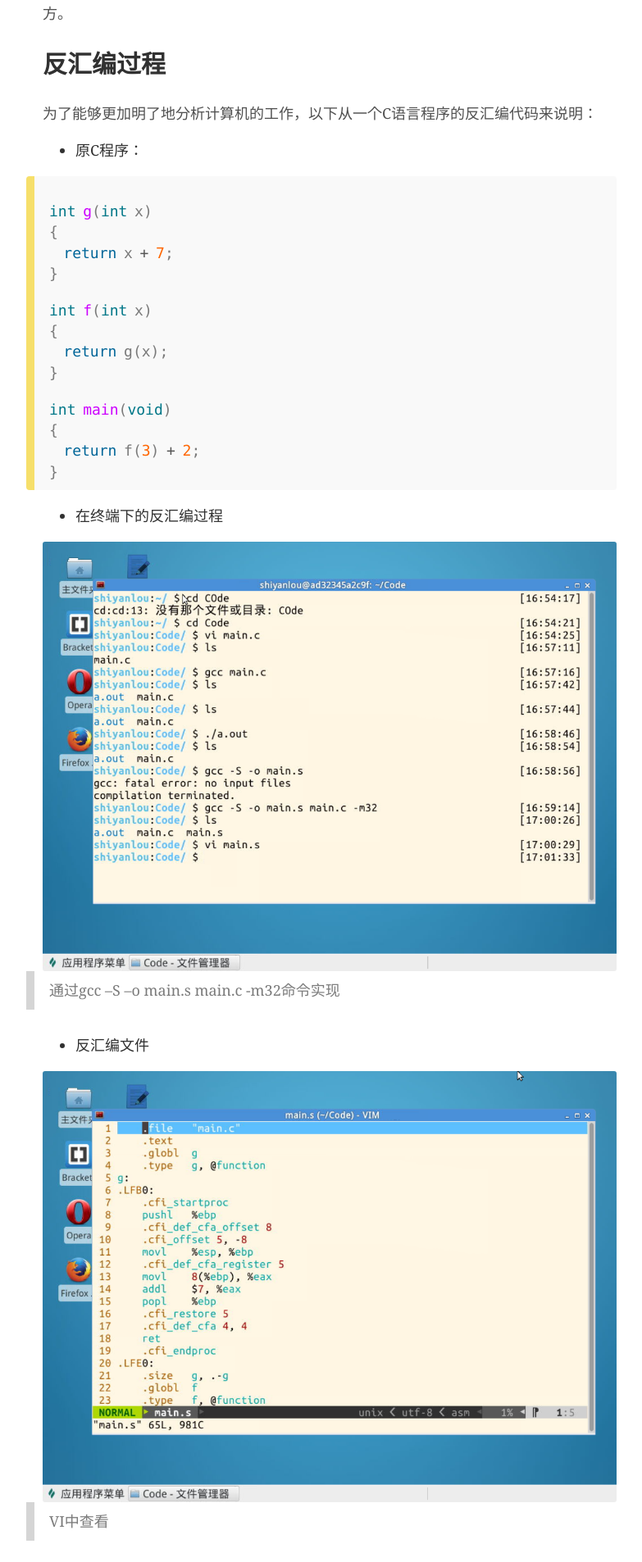
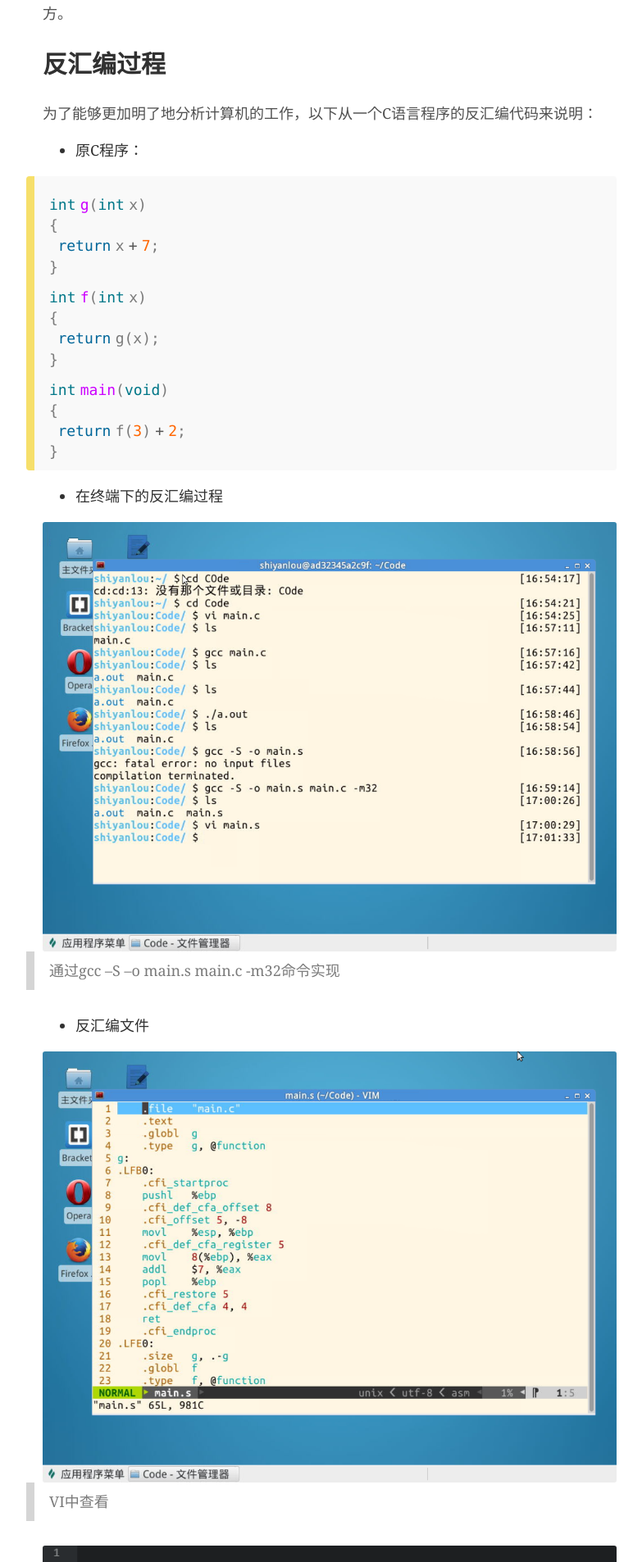
Before and after one commit to uglyyouth/uglyyouth.github.io, a Jekyll site: the page built from _posts/2015-03-08-instruction-system.md, in a window 1280 px wide. Shown: the part 1287-3193 px from the top of the page at 82% size, without its empty margins (238-1021 px from the left). Built offline with Jekyll 4.4.1, drawn with Linux system fonts in a browser that asks for light colours; some web fonts are replaced; comment, search, counter and statistics services are not loaded.

Commit message:
font-size

```diff
--- a/assets/css/default.css
+++ b/assets/css/default.css
@@ -311,7 +311,7 @@ pre {
 
 pre code {
 	padding: 0;
-	font-size: 100%;
+	font-size: 60%;
 	color: inherit;
 	background-color: transparent;
 }
```
